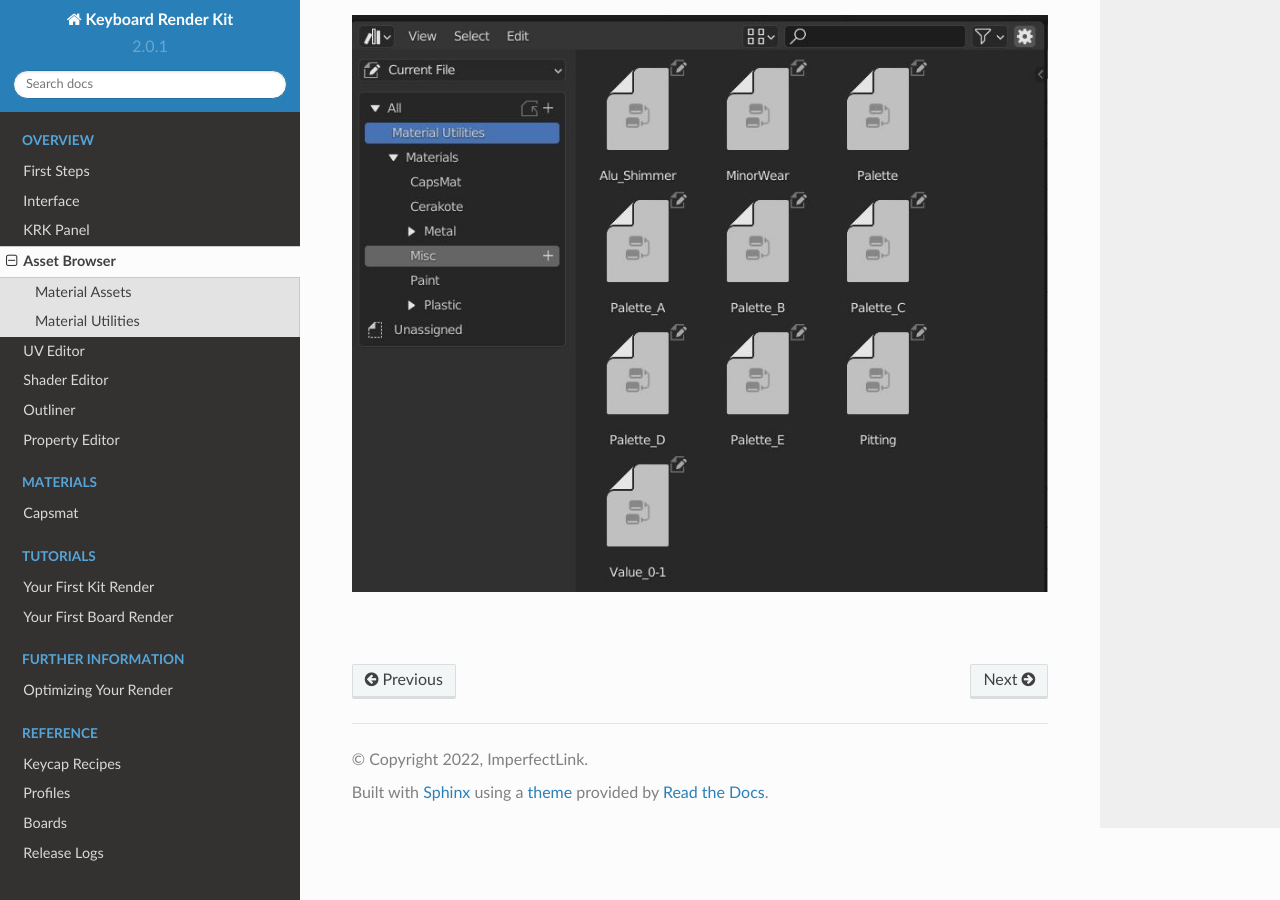
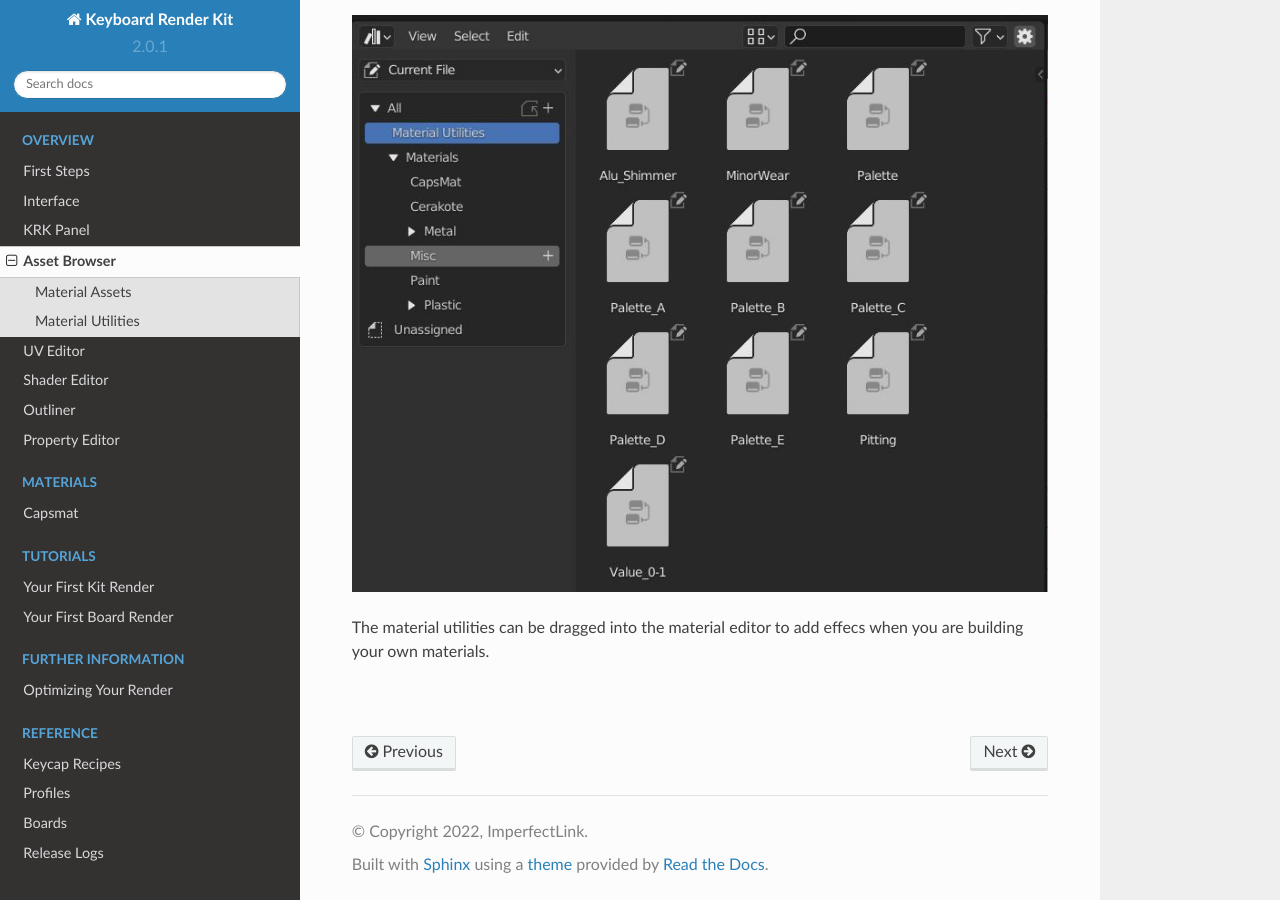
Before and after one commit to imperfectlink/KeyboardRenderKit, a Sphinx documentation site: the page built from docs/source/assetbrowser.rst, in a window 1280 px wide and 900 px high, scrolled down 771 px. Built offline with Sphinx 7.4.7 and the Read the Docs theme 2.0.0, drawn with Linux system fonts in a browser that asks for light colours.

Commit message:
Update assetbrowser.rst

```diff
--- a/docs/source/assetbrowser.rst
+++ b/docs/source/assetbrowser.rst
@@ -13,4 +13,6 @@
 
 .. image:: img/MaterialUtilities.JPG
 
+The material utilities can be dragged into the material editor to add effecs when you are building your own materials.
+
 |
```
